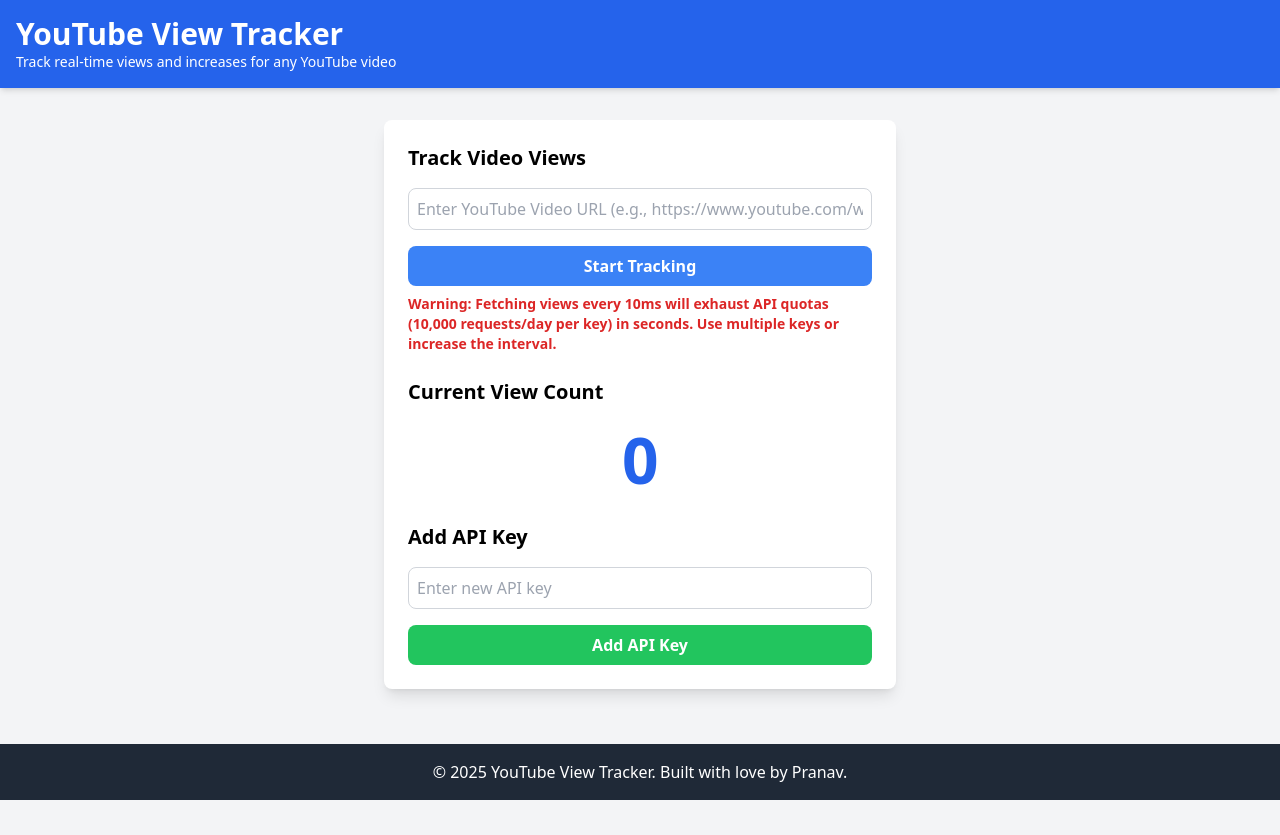
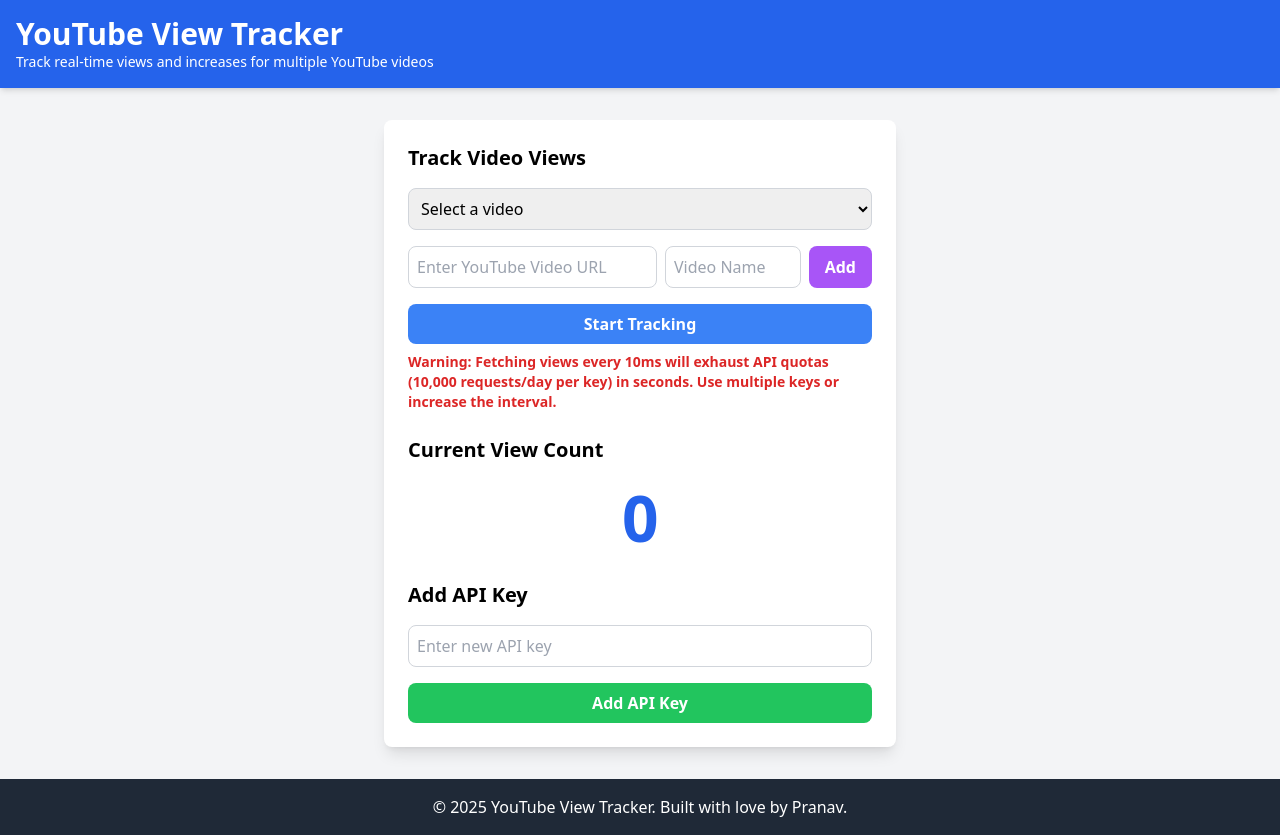
Before and after one commit to Pranav280204/youtube-view-tracker, a website: page public/index.html in a window 1280 px wide. Before the commit the page ends 800 px from the top, so only its background shows below. Drawn offline with nearby package versions, Linux system fonts and the light colour scheme.

Commit message:
Update index.html

```diff
--- a/public/index.html
+++ b/public/index.html
@@ -11,7 +11,7 @@
   <header class="bg-blue-600 text-white py-4 shadow-md">
     <div class="container mx-auto px-4">
       <h1 class="text-3xl font-bold">YouTube View Tracker</h1>
-      <p class="text-sm">Track real-time views and increases for any YouTube video</p>
+      <p class="text-sm">Track real-time views and increases for multiple YouTube videos</p>
     </div>
   </header>
   <main class="container mx-auto px-4 py-8 flex-grow">
@@ -19,7 +19,14 @@
       <section class="mb-6">
         <h2 class="text-xl font-semibold mb-4">Track Video Views</h2>
         <div class="flex flex-col space-y-4">
-          <input type="text" id="videoId" placeholder="Enter YouTube Video URL (e.g., https://www.youtube.com/watch?v=dQw4w9WgXcQ)" class="border border-gray-300 rounded-lg p-2 focus:outline-none focus:ring-2 focus:ring-blue-500">
+          <select id="videoSelect" class="border border-gray-300 rounded-lg p-2 focus:outline-none focus:ring-2 focus:ring-blue-500">
+            <option value="">Select a video</option>
+          </select>
+          <div class="flex space-x-2">
+            <input type="text" id="videoUrl" placeholder="Enter YouTube Video URL" class="border border-gray-300 rounded-lg p-2 flex-grow focus:outline-none focus:ring-2 focus:ring-blue-500">
+            <input type="text" id="videoName" placeholder="Video Name" class="border border-gray-300 rounded-lg p-2 w-1/3 focus:outline-none focus:ring-2 focus:ring-blue-500">
+            <button id="addVideoBtn" class="bg-purple-500 text-white font-semibold py-2 px-4 rounded-lg hover:bg-purple-600 transition">Add</button>
+          </div>
           <button id="startBtn" class="bg-blue-500 text-white font-semibold py-2 px-4 rounded-lg hover:bg-blue-600 transition">Start Tracking</button>
         </div>
         <p id="quotaWarning" class="text-sm text-red-600 mt-2 font-semibold">Warning: Fetching views every 10ms will exhaust API quotas (10,000 requests/day per key) in seconds. Use multiple keys or increase the interval.</p>
```
